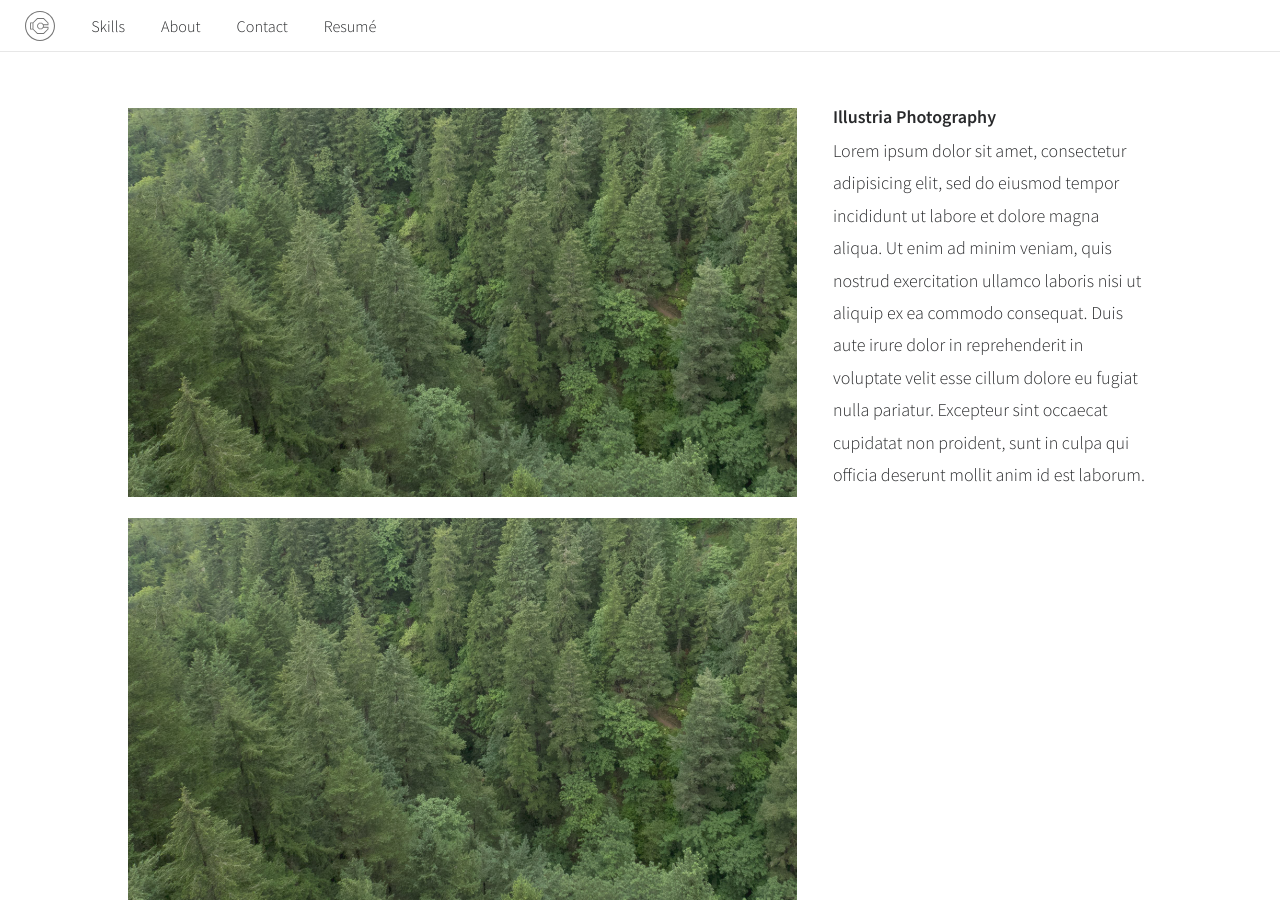
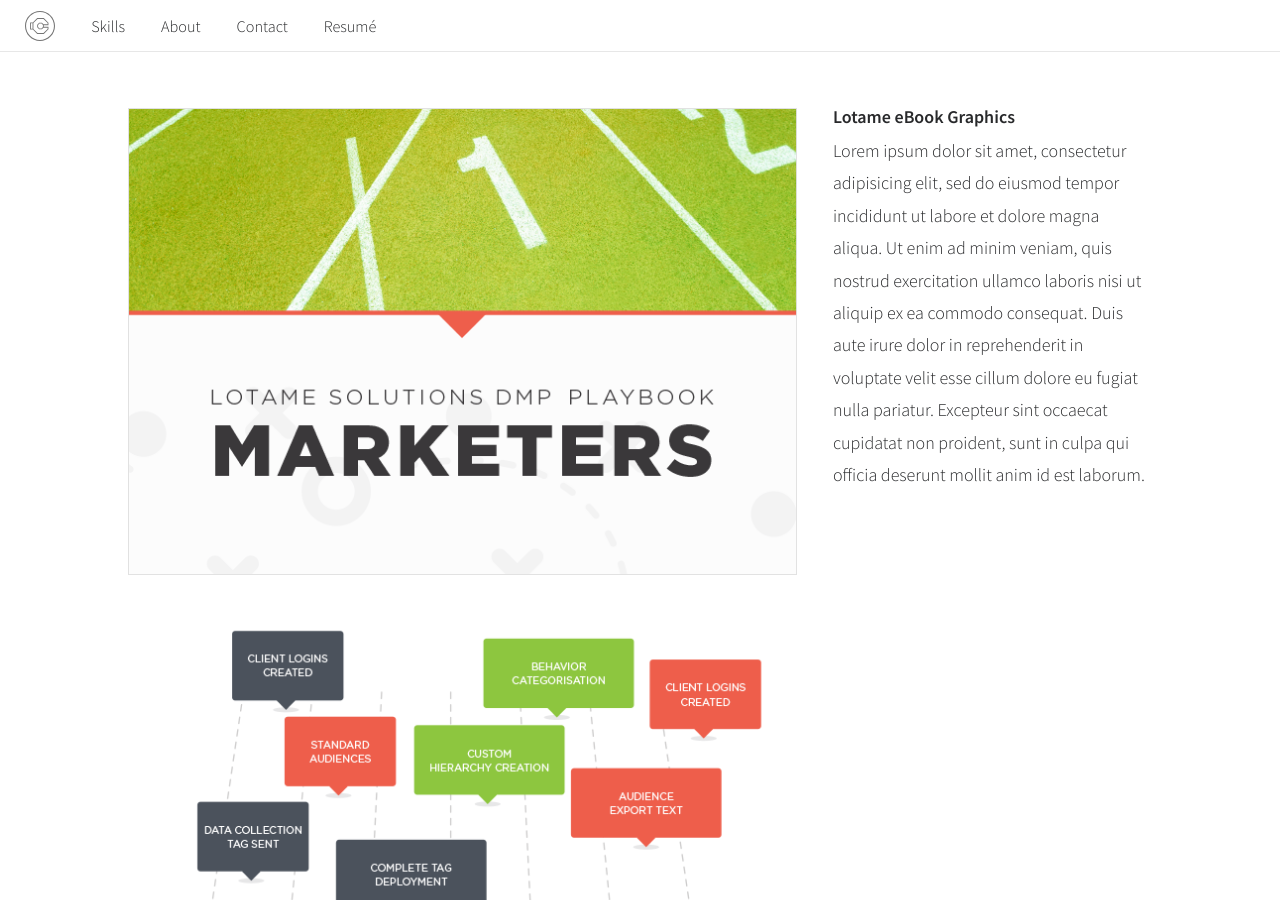
Before and after one commit to okay-cade/okay-cade.github.io, a Jekyll site: the page built from prod.html, in a window 1280 px wide and 900 px high. Built offline with Jekyll 4.4.1, drawn with Linux system fonts in a browser that asks for light colours.

Commit message:
Update prod.html

```diff
--- a/prod.html
+++ b/prod.html
@@ -5,11 +5,13 @@
 <section class="l-section l-wrapper-large portfolio">
   <div class="l-two-up l-two-up--unequal">
     <div class="l-two-up__item">
-      <img src="assets/images/trees.jpg">
-      <img src="assets/images/trees.jpg">
+      <img src="assets/images/lotame1.png">
+      <img src="assets/images/lotame2.png">
+      <img src="assets/images/lotame3.png">
+      <img src="assets/images/lotame3test.png">
     </div>
     <div class="l-two-up__item">
-      <h4>Illustria Photography</h4>
+      <h4>Lotame eBook Graphics</h4>
       <p>Lorem ipsum dolor sit amet, consectetur adipisicing elit, sed do eiusmod
       tempor incididunt ut labore et dolore magna aliqua. Ut enim ad minim veniam,
       quis nostrud exercitation ullamco laboris nisi ut aliquip ex ea commodo
```
